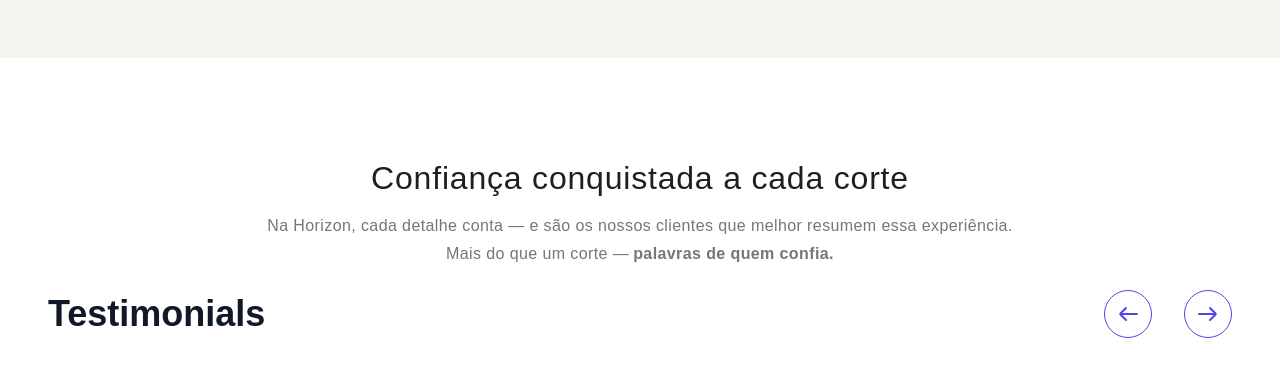
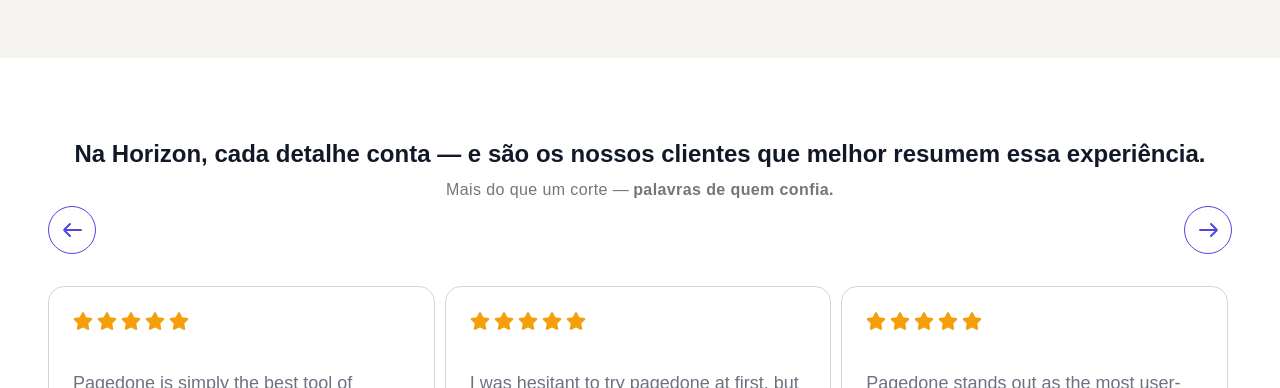
Before and after one commit to lodsa-ntos/horizon-barbershop, a React (Vite) app: page / in a window 1280 px wide. Shown: the part 4560-4948 px from the top of the page. Built offline with nearby package versions, Linux system fonts and the light colour scheme; some icons are missing; a web font is replaced by a local one.

Commit message:
Refactor TestimonySection to integrate Swiper navigation and enhance testimonial display with improved layout and functionality

```diff
--- a/src/components/TestimonySection.jsx
+++ b/src/components/TestimonySection.jsx
@@ -1,4 +1,4 @@
-import React from "react";
+import React, { useRef, useEffect } from "react";
 import GlobalContainer from "./Container";
 import { MdPerson } from "react-icons/md";
 import StarRating from "../utils/StarRating";
@@ -35,14 +35,30 @@ const testimonies = [
 ];
 
 function TestimonySection() {
+  const prevRef = useRef(null);
+  const nextRef = useRef(null);
+  const swiperRef = useRef(null);
+
+  useEffect(() => {
+    if (
+      swiperRef.current &&
+      swiperRef.current.swiper &&
+      prevRef.current &&
+      nextRef.current
+    ) {
+      swiperRef.current.swiper.params.navigation.prevEl = prevRef.current;
+      swiperRef.current.swiper.params.navigation.nextEl = nextRef.current;
+      swiperRef.current.swiper.navigation.destroy();
+      swiperRef.current.swiper.navigation.init();
+      swiperRef.current.swiper.navigation.update();
+    }
+  }, []);
+
   return (
     <section className="bg-white py-20 mb-[48px] min-h-screen">
       {/* Section Title */}
-      <div className="block mt-5 mb-6">
-        <h2 className="text-center text-charcoal-black  text-[32px] font-[400] leading-10 tracking-wide mb-4 break-words">
-          Confiança conquistada a cada corte
-        </h2>
-        <p className="text-center text-[#767676] text-base font-[400] tracking-wide mb-1 break-words">
+      <div>
+        <p className="text-center text-gray-900 text-2xl font-bold mb-2">
           Na Horizon, cada detalhe conta — e são os nossos clientes que melhor
           resumem essa experiência.
         </p>
@@ -53,14 +69,13 @@ function TestimonySection() {
 
       {/* Testimonials */}
       <GlobalContainer>
-        <div>
-          <div className="mb-14 flex flex-col justify-center items-center sm:flex-row sm:items-center sm:justify-between max-sm:gap-8">
-            <h2 className="text-4xl text-center font-bold text-gray-900 lg:text-left">Testimonials</h2>
-            <div className="flex items-center gap-8">
+        <div className="flex justify-between items-center mb-8">
           <button
-                id="slider-button-left"
+            ref={prevRef}
             className="swiper-button-prev group flex justify-center items-center border border-solid border-indigo-600 w-12 h-12 transition-all duration-500 rounded-full hover:bg-indigo-600"
             data-carousel-prev
+            id="slider-button-left"
+            type="button"
           >
             <svg className="h-6 w-6 text-indigo-600 group-hover:text-white" viewBox="0 0 24 24" fill="none">
               <path
@@ -73,13 +88,15 @@ function TestimonySection() {
             </svg>
           </button>
           <button
-                id="slider-button-right"
+            ref={nextRef}
             className="swiper-button-next group flex justify-center items-center border border-solid border-indigo-600 w-12 h-12 transition-all duration-500 rounded-full hover:bg-indigo-600"
             data-carousel-next
+            id="slider-button-right"
+            type="button"
           >
             <svg className="h-6 w-6 text-indigo-600 group-hover:text-white" viewBox="0 0 24 24" fill="none">
               <path
-                    d="M3 12L19 12M14 18L19.2929 12.7071C19.6262 12.3738 19.7929 12.2071 19.7929 12C19.7929 11.7929 19.6262 11.6262 19.2929 11.2929L14 6"
+                d="M4.00012 12L20.0001 12M15.0001 6L20.293 11.2929C20.6263 11.6262 20.793 11.7929 20.793 12C20.793 12.2071 20.6263 12.3738 20.293 12.7071L15.0001 18"
                 stroke="currentColor"
                 strokeWidth="2"
                 strokeLinecap="round"
@@ -88,8 +105,6 @@ function TestimonySection() {
             </svg>
           </button>
         </div>
-          </div>
-
         <Swiper
           modules={[Autoplay, Pagination, Navigation]}
           spaceBetween={10}
@@ -98,8 +113,11 @@ function TestimonySection() {
           autoplay={{ delay: 4000, disableOnInteraction: false }}
           pagination={{ clickable: true }}
           navigation={{
-              nextEl: "#slider-button-right",
-              prevEl: "#slider-button-left",
+            nextEl: nextRef.current,
+            prevEl: prevRef.current,
+          }}
+          onSwiper={(swiper) => {
+            swiperRef.current = { swiper };
           }}
           className="mySwiper"
           breakpoints={{
@@ -129,7 +147,6 @@ function TestimonySection() {
             </SwiperSlide>
           ))}
         </Swiper>
-        </div>
       </GlobalContainer>
     </section>
   );
```
Lines whose indentation alone changed are shown as unchanged.
